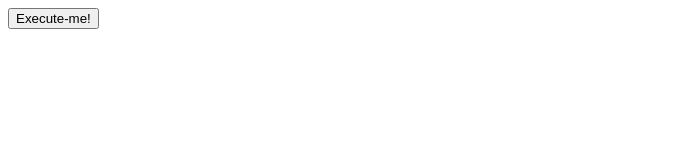
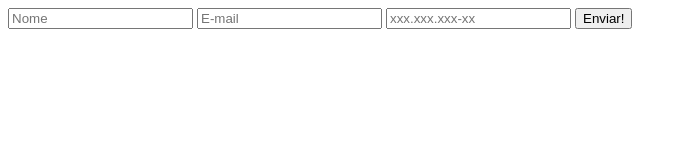
Before and after one commit to berylsama/Curso_Javascript, a plain HTML site: page aula04/index01.html in a window 1280 px wide. Shown: the whole page, without its empty margins (0-687 px from the left). Drawn offline with Linux system fonts and the light colour scheme.

Commit message:
Exercícios de cálculo do CPF

```diff
--- a/aula04/index01.html
+++ b/aula04/index01.html
@@ -8,6 +8,11 @@
     <script src="js/script01.js"></script>
   </head>
   <body>
-    <button onclick="par()">Execute-me!</button>
+    <form action="" onsubmit="return false">
+      <input type="text" name="nome" id="nome" placeholder="Nome" />
+      <input type="email" name="email" id="email" placeholder="E-mail" />
+      <input type="text" name="cpf" id="cpf" placeholder="xxx.xxx.xxx-xx" />
+      <input type="submit" value="Enviar!" onclick="calculaCpf()    " />
+    </form>
   </body>
 </html>
--- a/aula04/js/script01.js
+++ b/aula04/js/script01.js
@@ -9,3 +9,70 @@ function par() {
     }
   }
 }
+
+function tabuada() {
+  var multiplicador;
+  var x;
+  multiplicador = prompt("Digite um número para ser usado na tabuada.");
+
+  multiplicador = parseInt(multiplicador);
+
+  for (var x = 1; x <= 10; x++) {
+    console.log(
+      multiplicador + " x " + x + " é igual a... " + x * multgiplicador
+    );
+  }
+}
+
+function calculaCpf() {
+  var cpfUsuario;
+  var cpf9;
+  var peso10 = 10;
+  var peso11 = 11;
+  var resultado = 0;
+  var resto;
+
+  //   Primeiro dígito
+  //   cpfUsuario = prompt("Digite o número do seu CPF.");
+  cpfUsuario = document.getElementById("cpf").value;
+  cpf9 = cpfUsuario.substring(0, 9);
+  console.log(cpf9);
+  for (var i = 0; i <= 8; i++) {
+    console.log(cpf9[i]);
+    resultado += cpf9[i] * peso10;
+    peso10--;
+  }
+  resto = resultado % 11;
+  console.log(resto);
+
+  if (resto < 2) {
+    cpf += "0";
+  } else {
+    cpf9 += "" + (11 - resto);
+  }
+  console.log(cpf9);
+
+  resultado = 0;
+
+  //   Segundo dígito
+  for (var i = 0; i <= 9; i++) {
+    console.log(cpf9[i]);
+    resultado += cpf9[i] * peso11;
+    peso11--;
+  }
+  resto = resultado % 11;
+  console.log(resto);
+
+  if (resto < 2) {
+    cpf += "0";
+  } else {
+    cpf9 += "" + (11 - resto);
+  }
+  console.log(cpf9);
+
+  if (cpf9 == cpfUsuario) {
+    alert("CPF Válido!");
+  } else {
+    alert("CPF Inválido!");
+  }
+}
```
